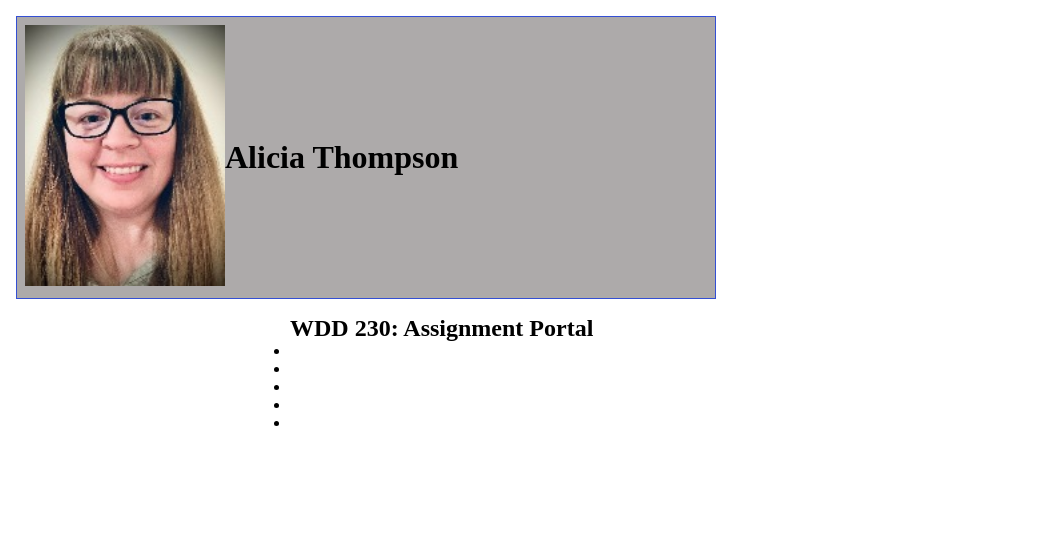
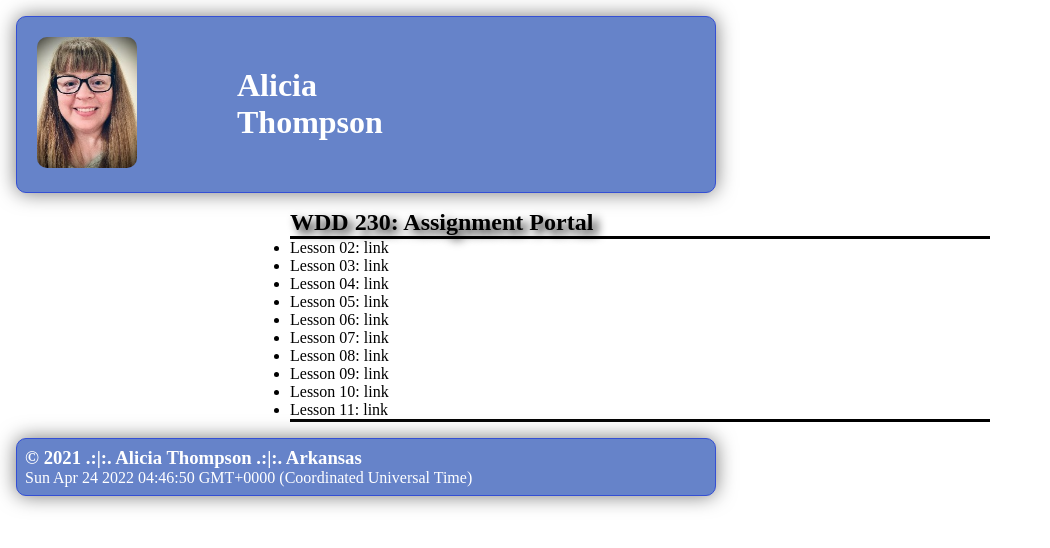
Before and after one commit to peanutbuttersharkface/WDD230, a plain HTML site: page index.html in a window 1280 px wide. Shown: the whole page, without its empty margins (0-1050 px from the left). Drawn offline with Linux system fonts and the light colour scheme.

Commit message:
cssweek1

```diff
--- a/css/base.css
+++ b/css/base.css
@@ -13,17 +13,43 @@ header, main, footer {
     margin: 0 auto;
 }
 
+main {
+    align-items: center;
+    border-style: none none solid none;
+
+}
+h2 {
+    color:black;
+    text-shadow: 5px 5px 10px black;
+    border-style: none none solid none;
+}
 header {
     margin: 1rem;
     border: 1px solid rgb(52, 79, 212);
-    padding: .5rem;
-    background-color: rgb(173, 170, 170);
+    padding: 20px;
+    background-color: rgb(102, 131, 201);
     display: grid;
-    grid-template-columns: 200px 1fr;
+    grid-template-columns: 200px 1fr 1fr;
     align-items: center;
+    box-shadow: 0 0 20px #777;
+    color: white;
+    border-radius: 10px;
+
 }
 
 header img {
-    width: 100%;
+    width: 50%;
     height: auto;
+    border-radius: 10px;
 }
+
+footer {
+    margin: 1rem;
+    border: 1px solid rgb(52, 79, 212);
+    padding: .5rem;
+    background-color: rgb(102, 131, 201);
+    align-items: center;
+    box-shadow: 0 0 20px #777;
+    color: white;
+    border-radius: 10px;
+}
--- a/index.html
+++ b/index.html
@@ -21,14 +21,29 @@
     <main>
         <h2>WDD 230: Assignment Portal</h2>
         <ul>
-            <li></li>
-            <li></li>
-            <li></li>
-            <li></li>
-            <li></li>
+            <li>Lesson 02: link </li>
+            <li>Lesson 03: link</li>
+            <li>Lesson 04: link</li>
+            <li>Lesson 05: link</li>
+            <li>Lesson 06: link</li>
+            <li>Lesson 07: link </li>
+            <li>Lesson 08: link</li>
+            <li>Lesson 09: link</li>
+            <li>Lesson 10: link</li>
+            <li>Lesson 11: link</li>
         </ul>
     </main>
-    <footer></footer>
+    <footer>
+        <h3>&copy 2021 .:|:. Alicia Thompson .:|:. Arkansas</h3>
+        <p id="demo"></p>
+
+        <script>
+        const d = new Date();
+        document.getElementById("demo").innerHTML = d;
+        </script>
+
+            </script>
+    </footer>
 
 
 </body>
```
Also changed, not shown: js/week1.js (added, +8 -0 lines).
